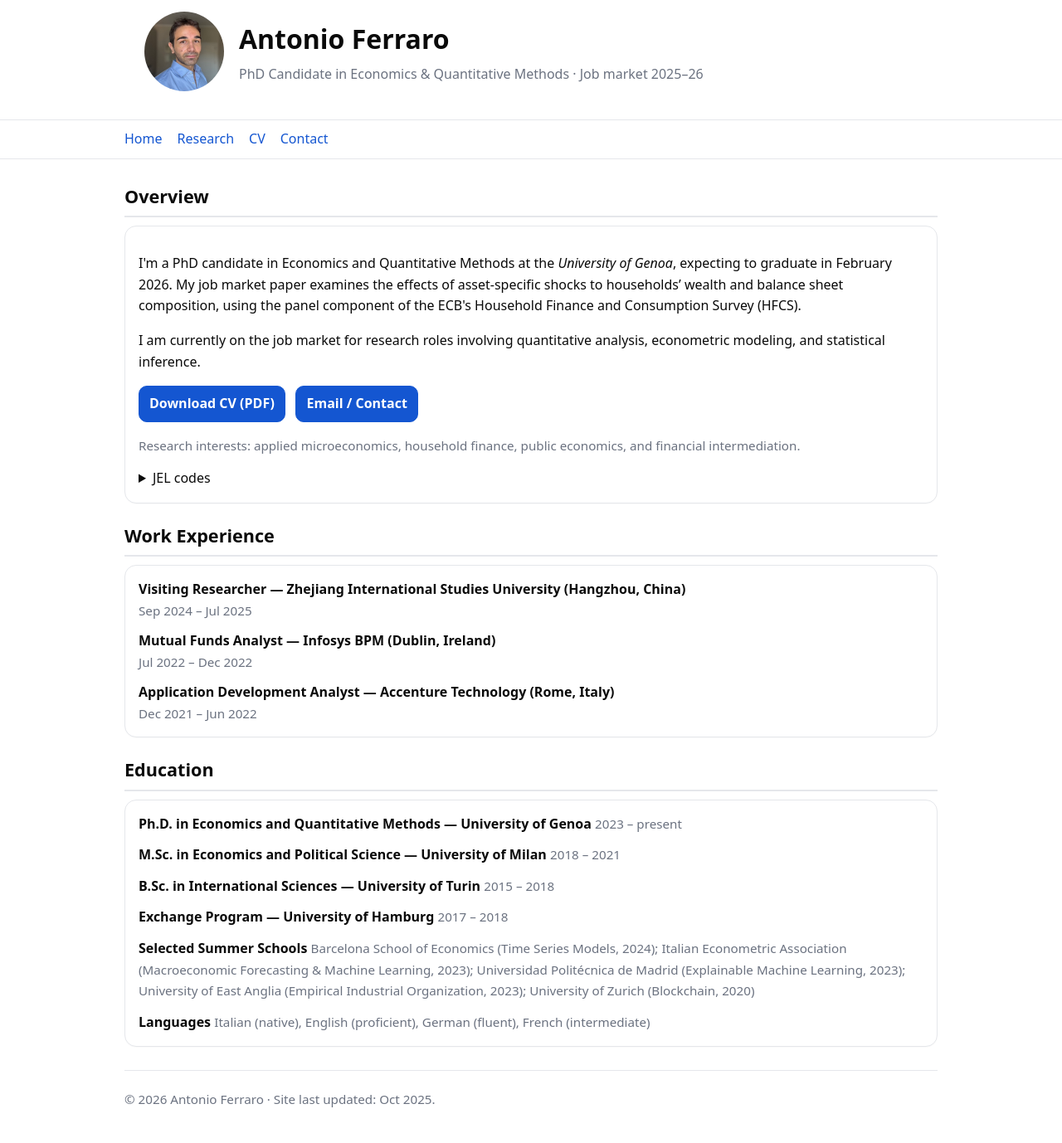
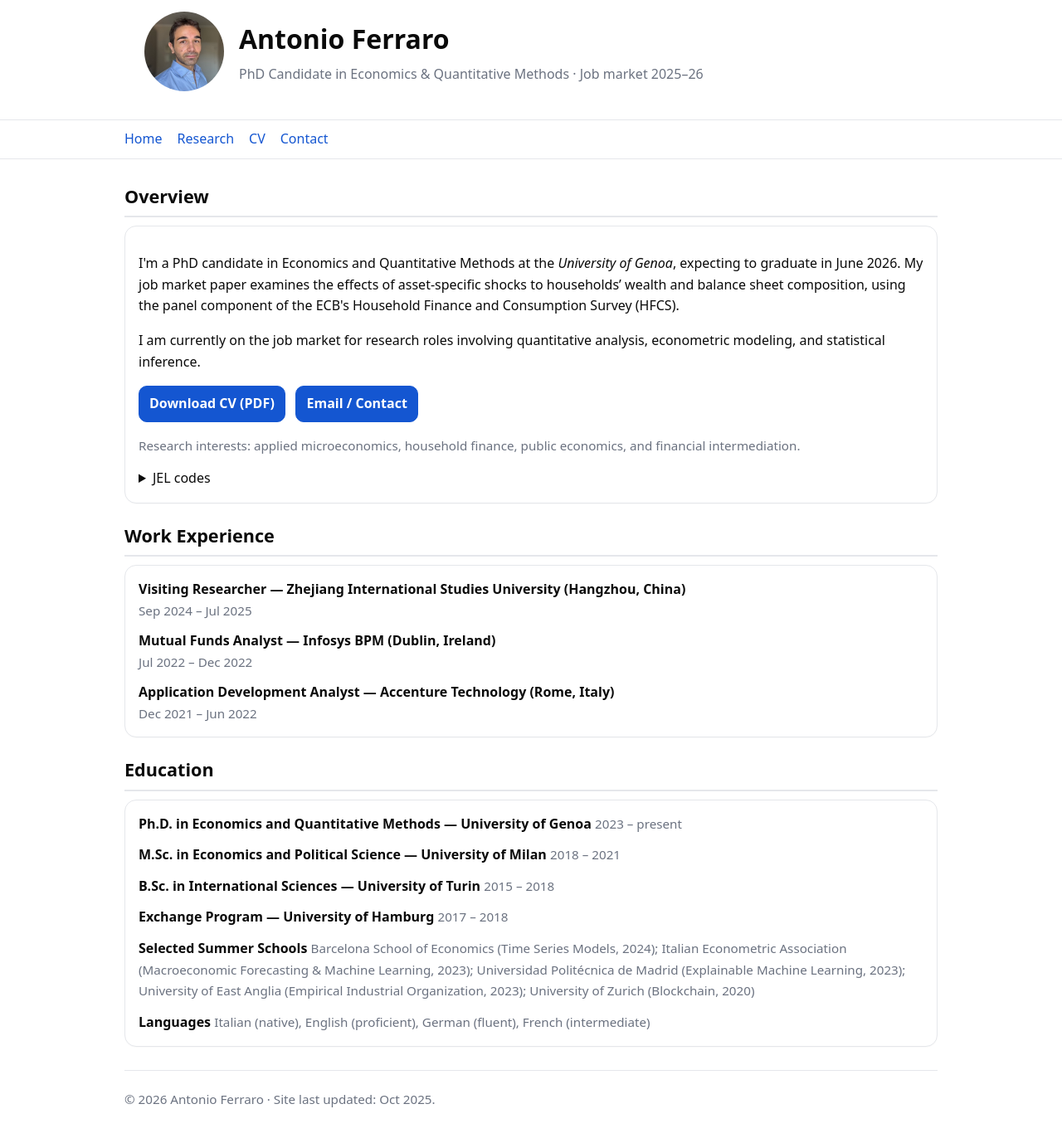
Before and after one commit to ferraroantonio/ferraroantonio.github.io, a Jekyll site: the page built from index.md, in a window 1280 px wide. Shown: the whole page at 83% size. Built offline with Jekyll 4.4.1, drawn with Linux system fonts in a browser that asks for light colours.

Commit message:
Update index.md

```diff
--- a/index.md
+++ b/index.md
@@ -7,7 +7,7 @@ description: "Antonio Ferraro — PhD Candidate in Economics & Quantitative Meth
 <section id="about">
 <h2>Overview</h2>
 <div class="card">
-<p>I'm a PhD candidate in Economics and Quantitative Methods at the <em>University of Genoa</em>, expecting to graduate in February 2026. My job market paper examines the effects of asset-specific shocks to households’ wealth and balance sheet composition, using the panel component of the ECB's Household Finance and Consumption Survey (HFCS).</p>
+<p>I'm a PhD candidate in Economics and Quantitative Methods at the <em>University of Genoa</em>, expecting to graduate in June 2026. My job market paper examines the effects of asset-specific shocks to households’ wealth and balance sheet composition, using the panel component of the ECB's Household Finance and Consumption Survey (HFCS).</p>
 <p>I am currently on the job market for research roles involving quantitative analysis, econometric modeling, and statistical inference.</p>
 <p>
   <a class="btn" href="{{ '/assets/CV_Ferraro.pdf' | relative_url }}" download>Download CV (PDF)</a>
```
